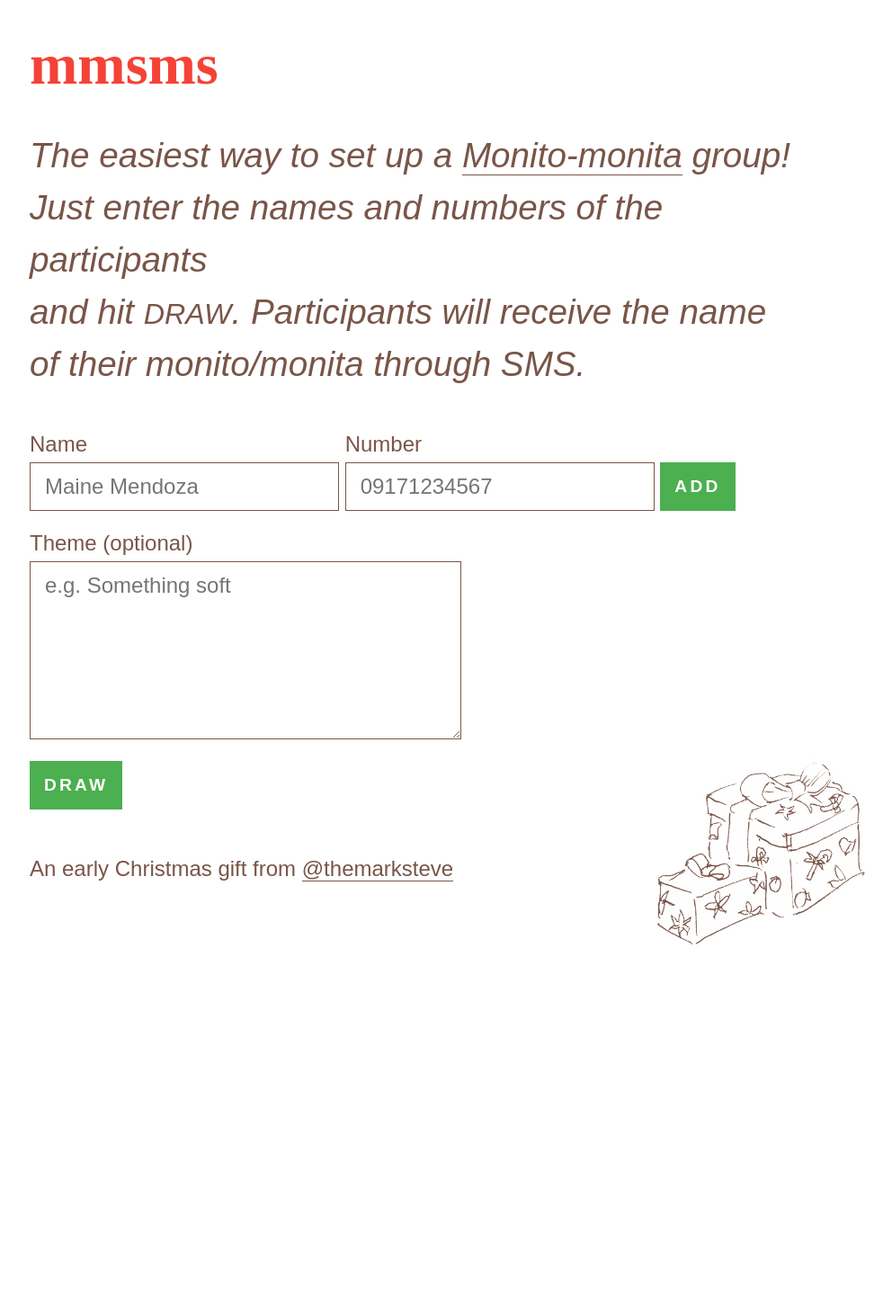
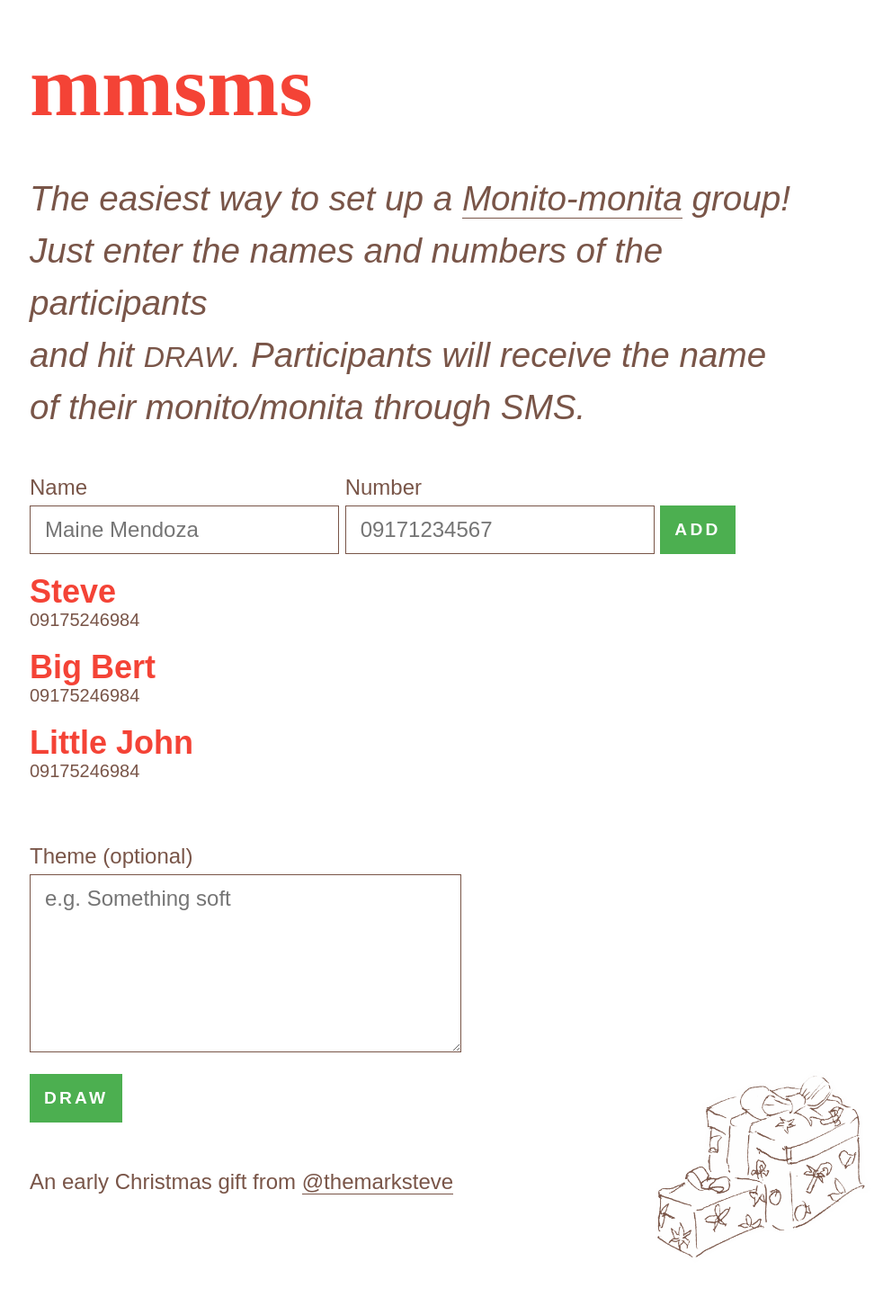
Before and after one commit to marksteve/mmsms, a Flask app: page / in a window 1280 px wide. Shown: the whole page at 90% size, without its empty margins (151-1143 px from the left). Before the commit the page ends 1050 px from the top, so only its background shows below. Run offline with Flask 2, Linux system fonts and the light colour scheme; some libraries are stand-ins or nearby versions.

Commit message:
Implement ui

```diff
--- /dev/null
+++ b/static/app.js
@@ -0,0 +1,31 @@
+new Vue({
+  el: '#app',
+  data: {
+    newMember: {
+      name: "",
+      number: "",
+    },
+    members: [
+      {name: "Steve", number: "09175246984"},
+      {name: "Big Bert", number: "09175246984"},
+      {name: "Little John", number: "09175246984"},
+    ],
+  },
+  methods: {
+    addMember: function() {
+      var name = this.newMember.name
+      var number = this.newMember.number
+      if (name.length && number.length) {
+        this.members.push({
+          name: name,
+          number: number,
+        })
+        this.newMember.name = ""
+        this.newMember.number = ""
+      }
+    },
+    removeMember: function(index) {
+      this.members.splice(index, 1)
+    },
+  },
+})
--- a/static/styles.css
+++ b/static/styles.css
@@ -13,12 +13,13 @@ body, input, textarea, button {
 }
 h1, p {
   margin: 0 0 1.5rem 0;
-  padding: 0;
+}
+h1, h2 {
+  color: #f44336;
 }
 h1 {
-  font-size: 4rem;
   font-family: ff-providence-sc-web-pro;
-  color: #f44336;
+  font-size: 400%;
 }
 a {
   text-decoration: none;
@@ -84,3 +85,31 @@ section {
   font-size: 161%;
   font-style: italic;
 }
+#app ul {
+  list-style: none;
+  padding: 0 0 1.5rem;
+}
+#app li {
+  line-height: 1;
+  margin: 0 0 1.5rem -4rem;
+  position: relative;
+  padding-left: 4rem;
+}
+#app li h2 {
+  margin: 0;
+}
+#app li button {
+  display: none;
+  background: #f44336;
+  width: 3rem;
+  height: 3rem;
+  line-height: 2rem;
+  font-size: 150%;
+  border-radius: 50%;
+  position: absolute;
+  top: 0;
+  left: 0;
+}
+#app li:hover button {
+  display: inline-block;
+}
--- a/templates/index.html
+++ b/templates/index.html
@@ -16,18 +16,27 @@
         and hit <small>DRAW</small>. Participants will receive the name<br>
         of their monito/monita through SMS.
       </section>
-      <section class="create">
+      {% raw -%}
+      <section id="app">
         <p>
           <label>
             <span>Name</span>
-            <input type="text" placeholder="Maine Mendoza">
+            <input v-model="newMember.name" type="text" placeholder="Maine Mendoza">
           </label>
           <label>
             <span>Number</span>
-            <input type="text" placeholder="09171234567">
+            <input v-model="newMember.number" type="text" placeholder="09171234567">
           </label>
-          <button>Add</button>
+          <button v-on:click="addMember">Add</button>
         </p>
+        <ul>
+          <li v-for="member in members">
+            <h2>{{ member.name }}</h2>
+            <small>{{ member.number }}</small>
+            <button v-on:click="removeMember($index)">&times;</button>
+          </li>
+        </ul>
+        <template v-if="members.length > 0">
           <p>
             <label>
               <span>Theme (optional)</span>
@@ -37,10 +46,14 @@
           <p>
             <button>Draw</button>
           </p>
+        </template>
       </section>
+      {%- endraw %}
       <section>
         An early Christmas gift from <a href="https://twitter.com/themarksteve">@themarksteve</a>
       </section>
     </main>
+    <script src="//cdnjs.cloudflare.com/ajax/libs/vue/1.0.8/vue.min.js"></script>
+    <script src="{{ url_for('static', filename='app.js') }}"></script>
   </body>
 </html>
```
Lines whose indentation alone changed are shown as unchanged.
